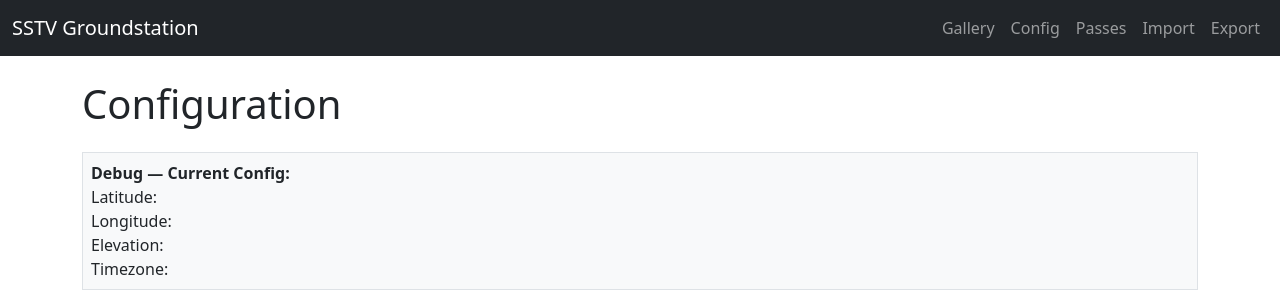
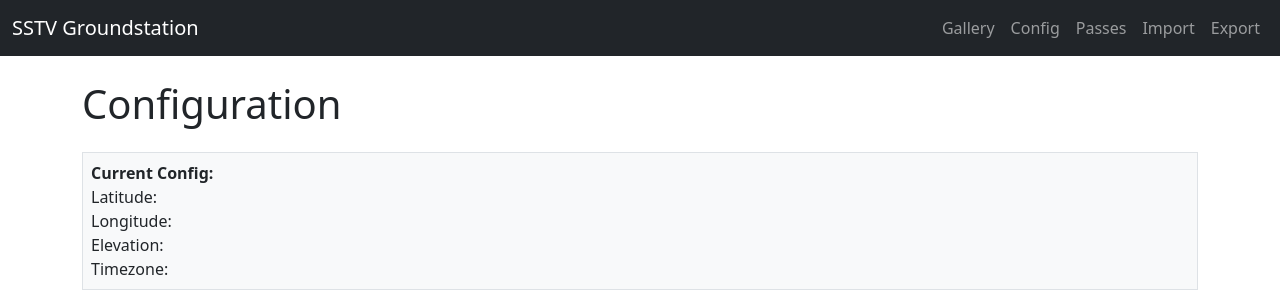
Before and after one commit to Mraanderson/sstv-groundstation, a Flask app: page /config/ in a window 1280 px wide. Shown: the top 304 px of the page. Run offline with Flask 3, Linux system fonts and the light colour scheme.

Commit message:
Update config.html

```diff
--- a/app/features/config/templates/config/config.html
+++ b/app/features/config/templates/config/config.html
@@ -5,7 +5,7 @@
 
 <!-- Debug Panel -->
 <div id="config-debug" class="mb-3 p-2 border bg-light">
-  <strong>Debug — Current Config:</strong><br>
+  <strong>Current Config:</strong><br>
   Latitude: {{ latitude or '' }}<br>
   Longitude: {{ longitude or '' }}<br>
   Elevation: {{ altitude or '' }}<br>
```
